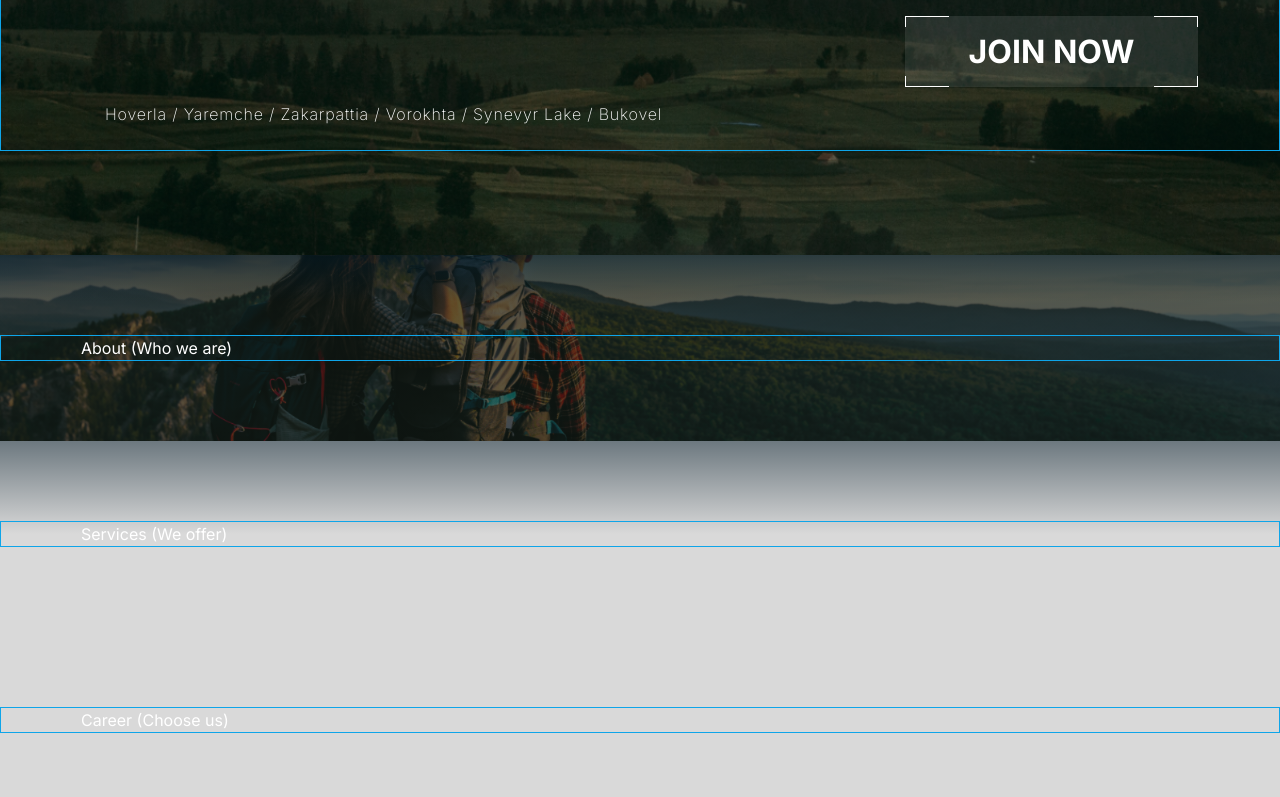
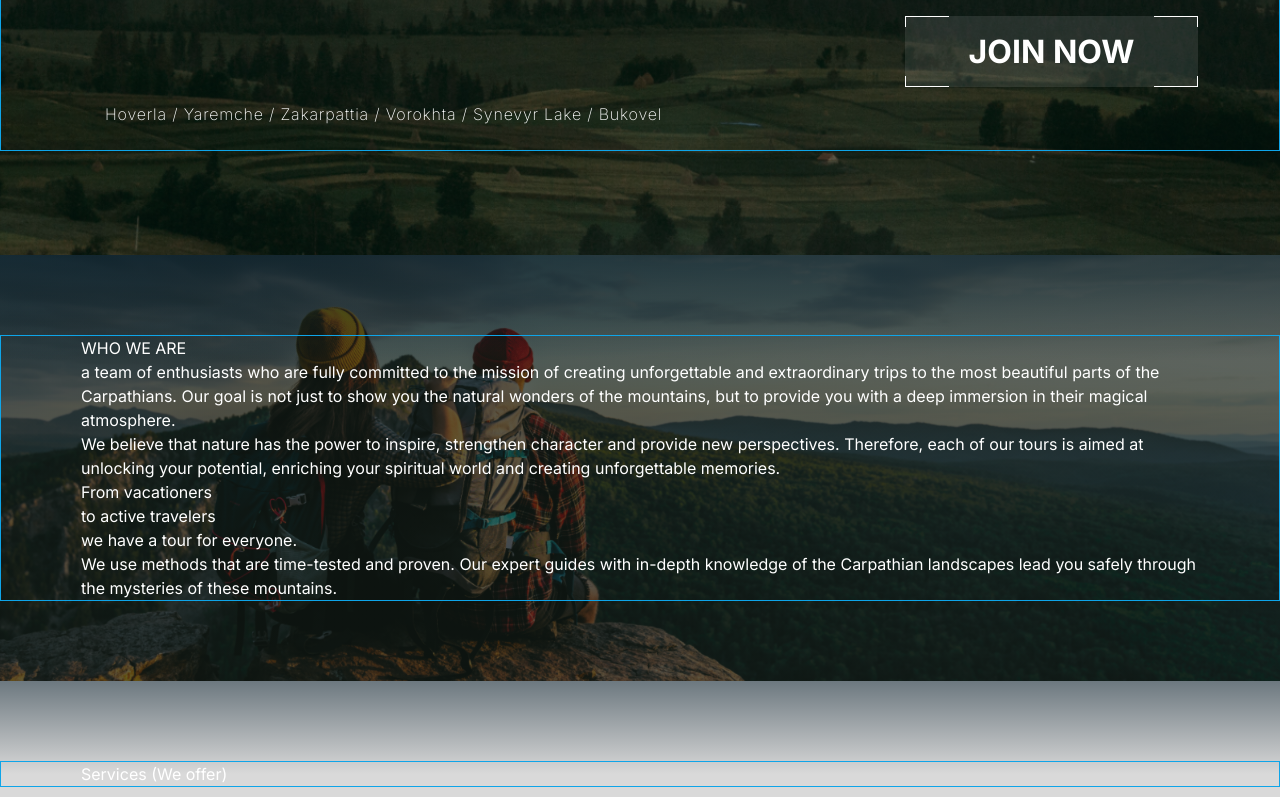
Before and after one commit to darynakarmazin/carp-travel, a Next.js app: page / in a window 1280 px wide. Shown: the part 558-1355 px from the top of the page. Built offline with nearby package versions, Linux system fonts and the light colour scheme.

Commit message:
Added data for About section

```diff
--- a/src/components/About/About.tsx
+++ b/src/components/About/About.tsx
@@ -1,10 +1,30 @@
 import Container from "../Container";
+import aboutData from "../../data/about.json";
+const {
+  title,
+  descriptionFirst,
+  descriptionSecond,
+  slogan,
+  descriptionBottom,
+} = aboutData;
 
 function About() {
   return (
     <section id="about" className="about-section py-20">
       <Container>
-        <div>About (Who we are)</div>
+        <div>
+          <h2 className={`h2`}>{title}</h2>
+          <p>{descriptionFirst}</p>
+          <p>{descriptionSecond}</p>
+        </div>
+        <div>
+          <div>
+            <p>{slogan[0]}</p>
+            <p>{slogan[1]}</p>
+            <p>{slogan[2]}</p>
+          </div>
+          <p>{descriptionBottom}</p>
+        </div>
       </Container>
     </section>
   );
--- a/src/components/MobileMenu.tsx
+++ b/src/components/MobileMenu.tsx
@@ -8,7 +8,7 @@ interface Props {
 function MobileMenu({ isOpen, onClose }: Props) {
   return (
     <div
-      className={`md:hidden block fixed z-[100] top-0 left-0 w-full h-full bg-[rgba(1, 10, 5, 0.75)] backdrop-blur-xl transition-all duration-500 ease-in-out ${
+      className={`md:hidden block fixed z-[100] top-0 left-0 w-full h-full bg-[#010A05BF]/[0.75] backdrop-blur-xl transition-all duration-500 ease-in-out ${
         isOpen ? "opacity-100 visible" : "opacity-0 invisible"
       }`}
     >
--- /dev/null
+++ b/src/data/about.json
@@ -0,0 +1,20 @@
+{
+  "title": ["WHO", " WE ARE"],
+  "descriptionFirst": [
+    "a team of enthusiasts",
+    " who are fully committed to the mission of creating unforgettable and extraordinary trips to the most beautiful parts of the Carpathians. Our goal is not just to show you the natural wonders of the mountains, but to provide you with a deep immersion in their magical atmosphere."
+  ],
+  "descriptionSecond": [
+    "We believe",
+    " that nature has the power to inspire, strengthen character and provide new perspectives. Therefore, each of our tours is aimed at unlocking your potential, enriching your spiritual world and creating unforgettable memories."
+  ],
+  "slogan": [
+    "From vacationers",
+    "to active travelers",
+    "we have a tour for everyone."
+  ],
+  "descriptionBottom": [
+    "We use methods",
+    " that are time-tested and proven. Our expert guides with in-depth knowledge of the Carpathian landscapes lead you safely through the mysteries of these mountains. "
+  ]
+}
```
